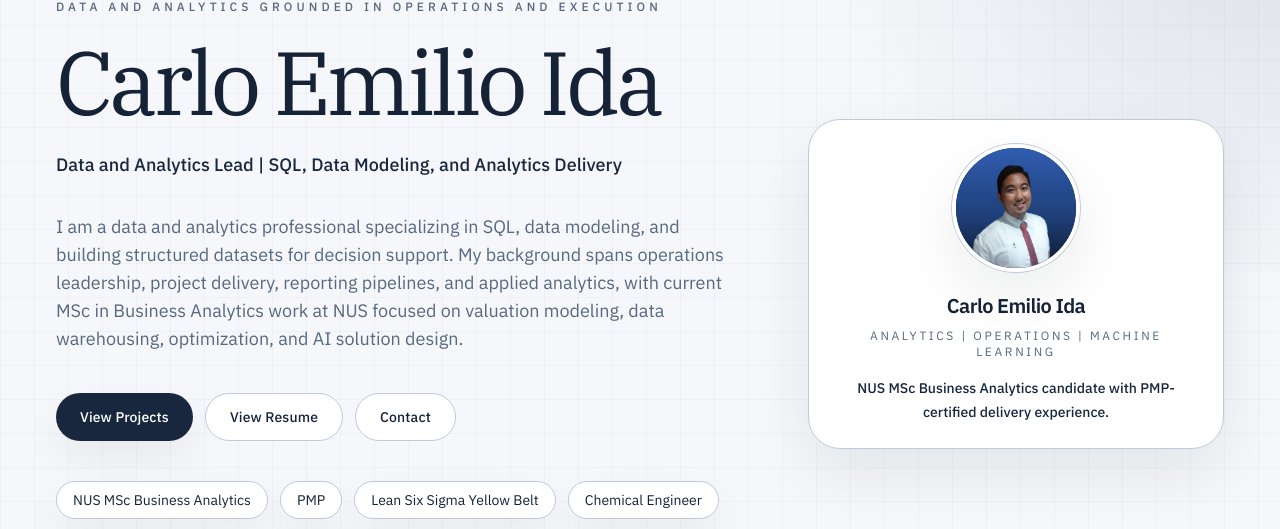
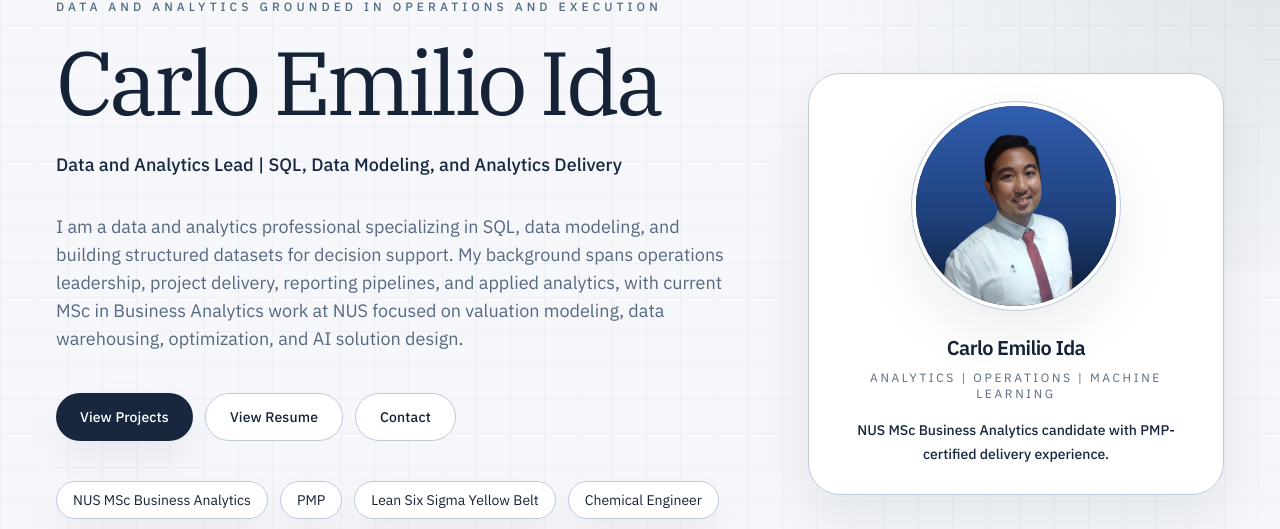
Before and after one commit to carloida/vercel_portfolio, a Next.js app: page / in a window 1280 px wide. Shown: the part 145-674 px from the top of the page. Built offline with nearby package versions, Linux system fonts and the light colour scheme; no server answers.

Commit message:
Increase hero profile image size

```diff
--- a/src/components/sections/Hero.tsx
+++ b/src/components/sections/Hero.tsx
@@ -85,19 +85,19 @@ export function Hero({ name, title, hero }: HeroProps) {
             </ul>
           </div>
 
-          <aside className="animate-rise rounded-[2rem] border border-[hsl(var(--line-strong))] bg-white p-6 shadow-panel [animation-delay:120ms]">
+          <aside className="animate-rise rounded-[2rem] border border-[hsl(var(--line-strong))] bg-white p-7 shadow-panel [animation-delay:120ms]">
             <div className="flex flex-col items-center text-center">
-              <div className="relative h-32 w-32 overflow-hidden rounded-full border-4 border-white bg-[hsl(var(--navy))] shadow-panel ring-1 ring-[hsl(var(--line-strong))]">
+              <div className="relative h-48 w-48 overflow-hidden rounded-full border-4 border-white bg-[hsl(var(--navy))] shadow-panel ring-1 ring-[hsl(var(--line-strong))] sm:h-52 sm:w-52 lg:h-48 lg:w-48 xl:h-52 xl:w-52">
                 <Image
                   alt={hero.profileImage.alt}
                   className="object-cover object-center"
                   fill
                   priority
-                  sizes="128px"
+                  sizes="(min-width: 1280px) 208px, 192px"
                   src={hero.profileImage.src}
                 />
               </div>
-              <p className="mt-5 text-xl font-semibold tracking-[-0.03em] text-[hsl(var(--foreground))]">
+              <p className="mt-6 text-xl font-semibold tracking-[-0.03em] text-[hsl(var(--foreground))]">
                 Carlo Emilio Ida
               </p>
               <p className="mt-2 text-xs uppercase tracking-[0.22em] text-[hsl(var(--muted))]">
```
